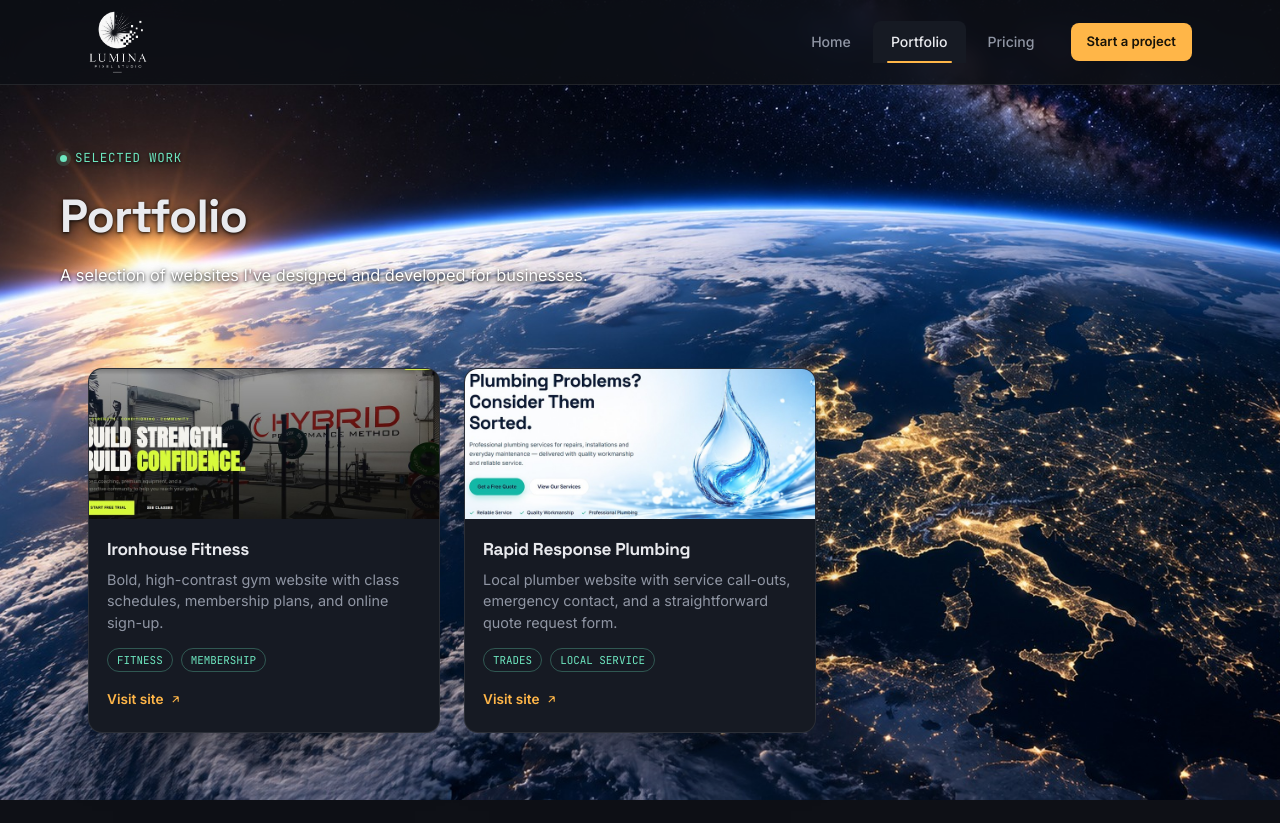
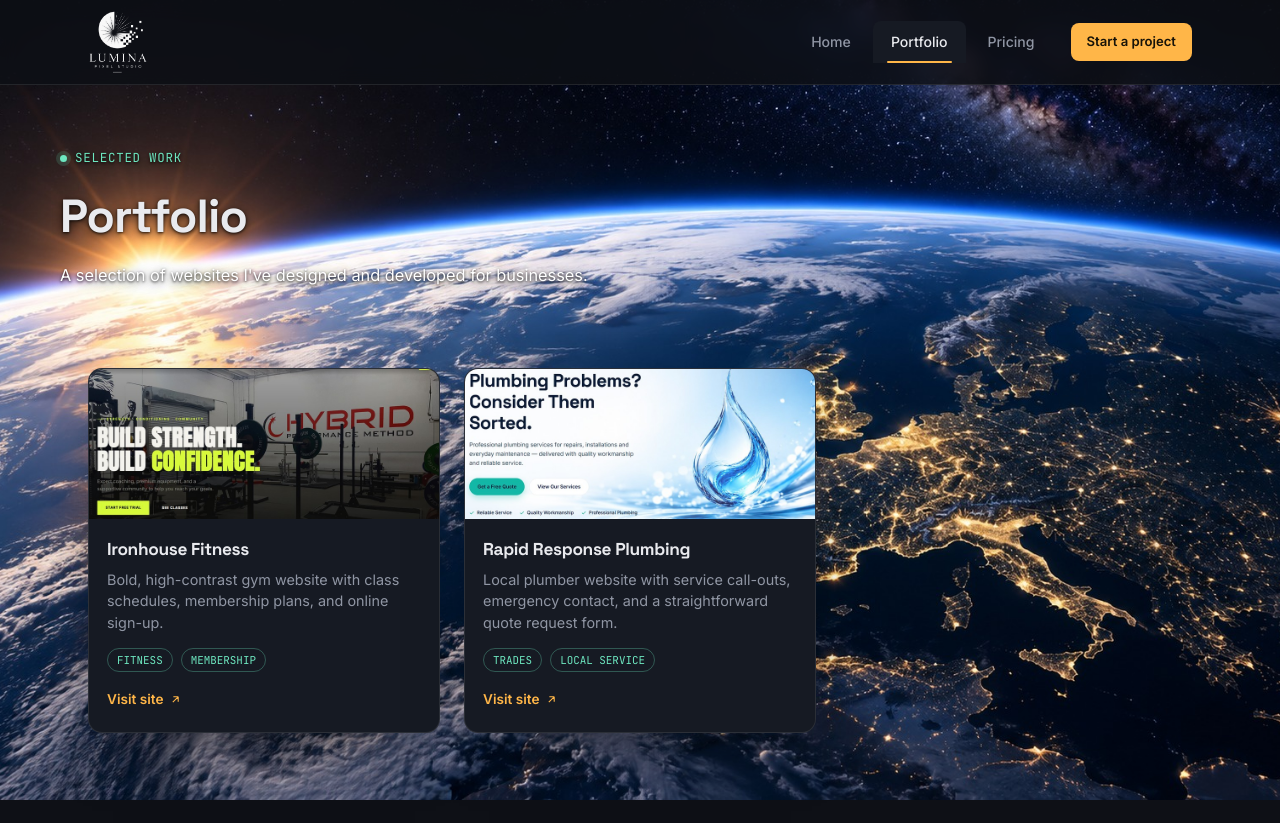
Before and after one commit to LuminaPixelStudio/lumina-pixel-studio, a plain HTML site: page portfolio.html in a window 1280 px wide. Drawn offline with Linux system fonts and the light colour scheme.

Commit message:
Update portfolio.html

```diff
--- a/portfolio.html
+++ b/portfolio.html
@@ -55,7 +55,7 @@
       <div class="portfolio-grid">
 
         <div class="browser proj-card reveal">
-          <div class="proj-shot"><img src="ironhouse-thumb.jpg" alt="IRONHOUSE Fitness website"></div>
+          <div class="proj-shot"><img src="ironhouse-thumb.jpg" alt="IRONHOUSE Fitness website" style="object-position:left center;"></div>
           <div class="proj-body">
             <h3>Ironhouse Fitness</h3>
             <p>Bold, high-contrast gym website with class schedules, membership plans, and online sign-up.</p>
```
